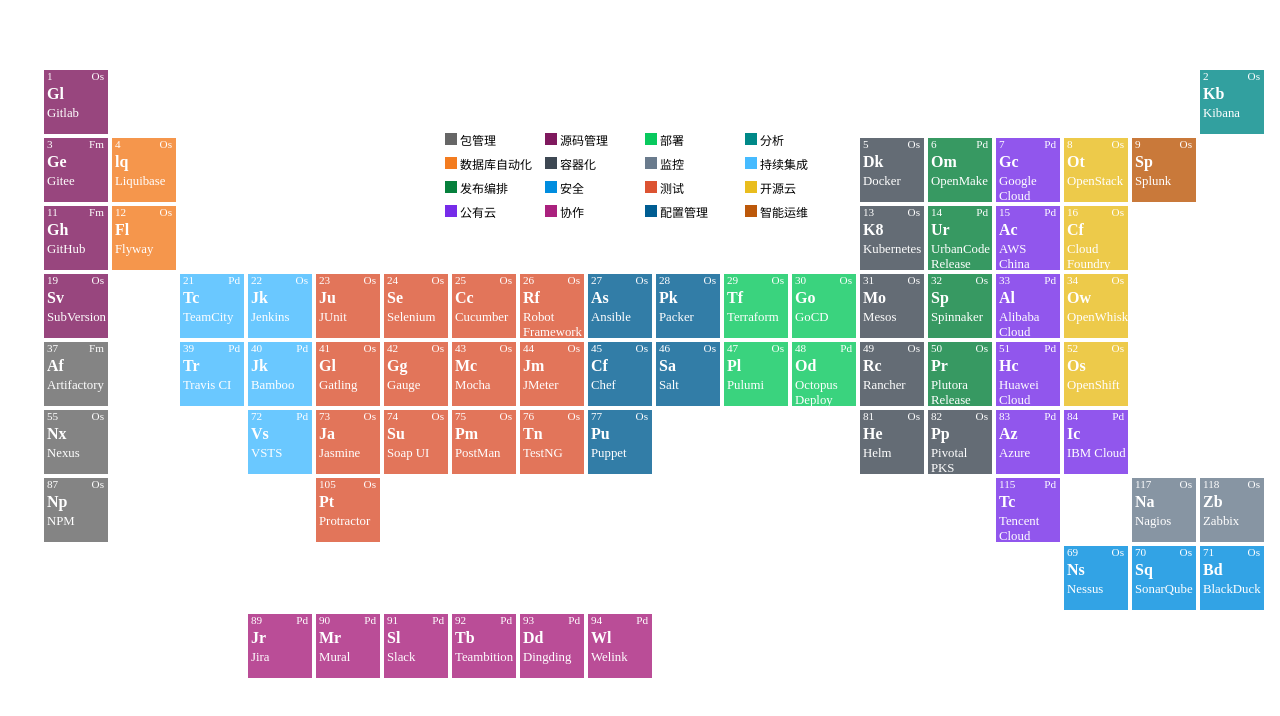
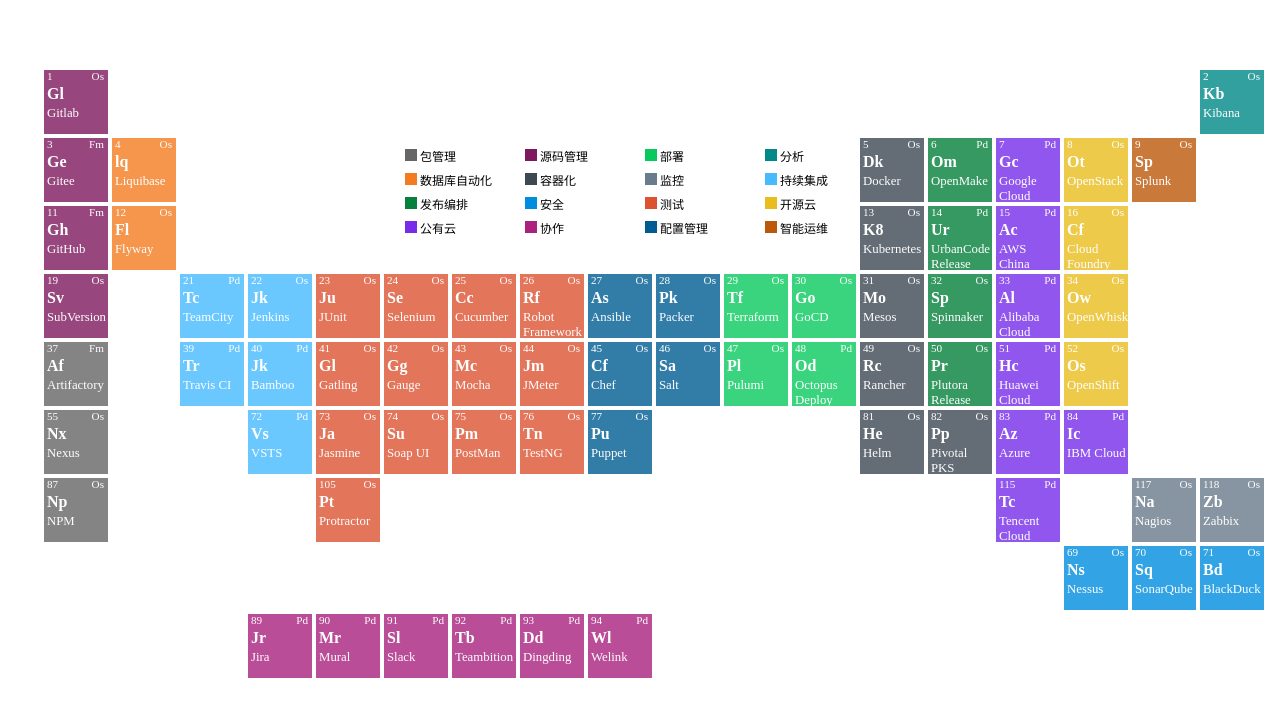
Before and after one commit to phodal/ledge, an Angular app: page /home in a window 1280 px wide. Shown: the top 716 px of the page. Built offline with nearby package versions, Linux system fonts and the light colour scheme.

Commit message:
fix: fix position issue

```diff
--- a/src/app/features/periodic-table/periodic-table.component.scss
+++ b/src/app/features/periodic-table/periodic-table.component.scss
@@ -26,6 +26,10 @@
       grid-auto-rows: 80px !important;
     }
   }
+
+  .category-selector {
+    top: 160px !important;
+  }
 }
 
 .category-selector {
@@ -34,7 +38,8 @@
   display: flex;
   flex: 0 auto;
   flex-wrap: wrap;
-  width: 400px;
+  width: 480px;
+  margin-top: 1em;
 
   .category {
     width: 120px;
```
